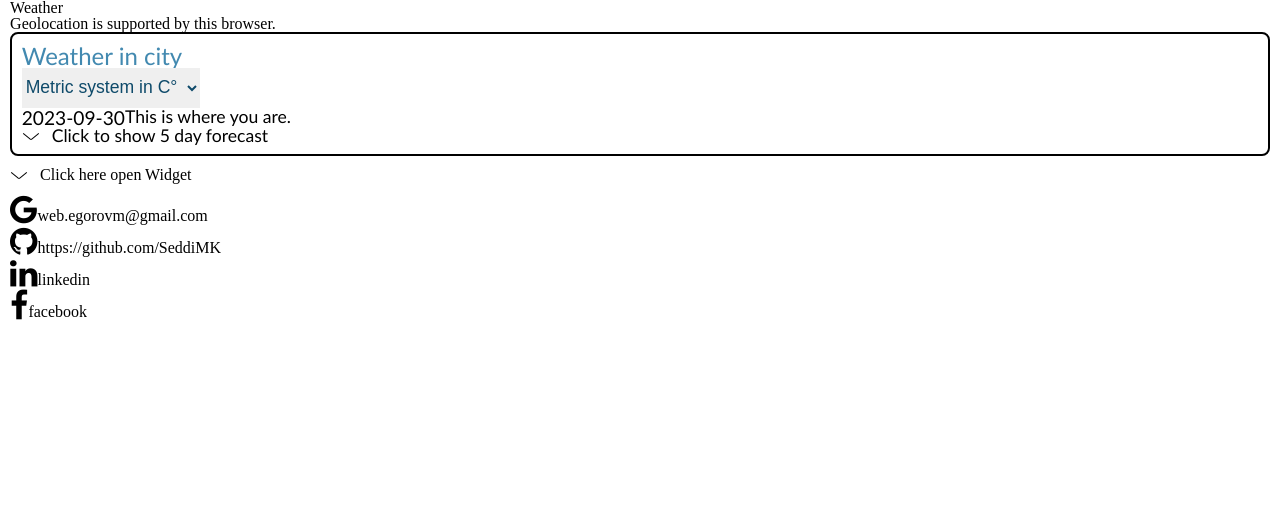
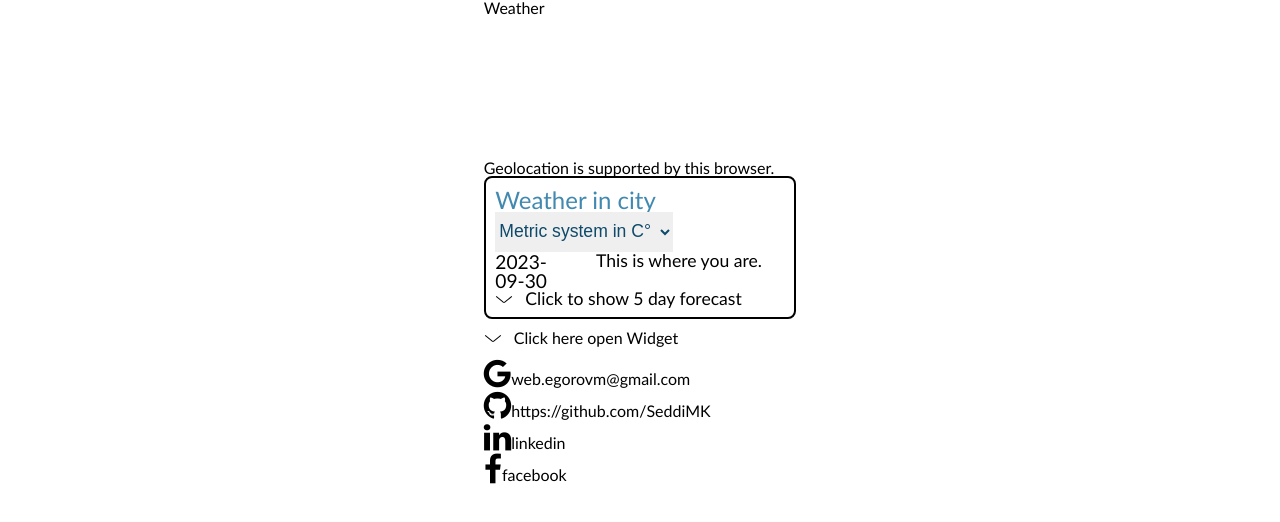
Before and after one commit to SeddiMK/weather_forecast, a plain HTML site: page index.html in a window 1280 px wide. Drawn offline with nearby package versions, Linux system fonts and the light colour scheme.

Commit message:
css mob first

```diff
--- a/index.html
+++ b/index.html
@@ -14,10 +14,15 @@
     <div class="wrapper">
         <!-- <img src="/image/bg/luiz_ozero_gory_118841_2560x1600.jpg" class="background" alt="Nature picture mountains and water" /> -->
         <div class="container">
-            <a href="/" class="container__title">Weather</a>
+            <main>
+                <section class="page">
+                    <a href="/" class="page__title">Weather</a>
+                </section>
+
                 <section class="weather">
 
-                <p class="weather__location-sapport" id="location-sapport">Geolocation is supported by this browser.</p>
+                    <p class="weather__location-sapport" id="location-sapport">Geolocation is supported by this browser.
+                    </p>
 
                     <div class="weather-block">
                         <h2 class="weather-block__title">Weather in city</h2>
@@ -121,7 +126,7 @@
                     </div>
 
                 </section>
-
+            </main>
 
             <footer>
                 <div class="footer__about about-me">
@@ -141,6 +146,7 @@
             </footer>
         </div>
     </div>
+    </div>
     <script src="slide-toggle.js"></script>
     <!-- <script src="ItcCollapse.js"></script> -->
     <script src="config.js"></script>
--- a/style.css
+++ b/style.css
@@ -1,4 +1,13 @@
 /* start null style  */
+:root {
+    box-sizing: border-box;
+    font-size: calc(1vw + 0.2em);
+
+    --min-width: 1080px;
+    --base-color: #370;
+    --base-font: 'Trebuchet MS', sans-serif;
+}
+
 * {
     padding: 0px;
     margin: 0px;
@@ -24,14 +33,14 @@ a:active {
 html,
 body {
     height: 100%;
-    /* min-width: $minWidth + px; */
+    min-width: var(--min-width);
 }
 
 body {
     /* color: $mainColor; */
     line-height: 1;
-    /* font-family: $fontFamily; */
-    /* font-size: $fontSize; */
+    font-family: var(--base-font);
+
     /* //text-rendering: optimizeLegibility; */
     -ms-text-size-adjust: 100%;
     -moz-text-size-adjust: 100%;
@@ -43,7 +52,7 @@ body {
 input,
 button,
 textarea {
-    /* font-family: $fontFamily; */
+    font-family: var(--base-font);
     font-size: inherit;
 }
 
@@ -89,10 +98,8 @@ h6 {
     min-width: 0;
 }
 
-/* end null style  */
-body {
-    font-size: 16px;
-}
+/* end null style ========================================================= */
+
 
 .wrapper {
     /* border-image: url(/image/bg/gory_ozero_vershiny_129263_2560x1600.jpg);
@@ -103,14 +110,31 @@ body {
     -moz-background-size: cover;
     -o-background-size: cover;
     background-size: cover; */
-    min-height: 100%;
     display: flex;
     flex-direction: column;
     overflow: hidden;
-    padding: 0 0.63rem;
+
+
 }
 
-.container {}
+main {
+    flex: 1 1 auto;
+}
+
+.container {
+    max-width: 67.5em;
+    box-sizing: content-box;
+    margin: 0 auto;
+    padding: 0 0.35em;
+}
+
+.page {
+    min-height: 10em;
+}
+
+.page__title {}
+
+.weather {}
 
 img.background {
     position: fixed;
@@ -130,10 +154,10 @@ img.background {
     align-items: flex-start;
     border: 2px solid;
     border-radius: 0.5rem;
-    max-width: 100vw;
     font-family: 'Trebuchet MS', sans-serif;
     font-size: 1.1rem;
     padding: 0.6rem;
+    width: 100%;
 }
 
 .weather-block__title {
@@ -142,25 +166,15 @@ img.background {
     color: rgb(66, 137, 176);
 }
 
-.weather-block__main {
-    min-width: 43.7rem;
-    max-width: 100vw;
+.main-weather {
+    width: 100%;
     text-align: left;
 }
 
-.main-weather {}
-
-.main-weather__units-selection {}
-
-.main-weather__units-selection-option span {}
-
-
-
-.main-weather__out {}
-
 .out {
     display: flex;
-
+    align-items: flex-start;
+    justify-content: space-between;
     width: 100%;
 }
 
@@ -178,6 +192,19 @@ img.background {
     box-shadow: 0 0 10px 100px #1882A8 inset;
 
 }
+
+.out__weatcher {
+    flex: 1 0 20%;
+}
+
+.out__weatcher:not(:last-child) {
+    margin-right: 1.25rem;
+}
+
+.out__map {
+    flex: 1 1 auto;
+}
+
 
 .main-weather__city-selection {}
 
```
Lines whose indentation alone changed are shown as unchanged.
